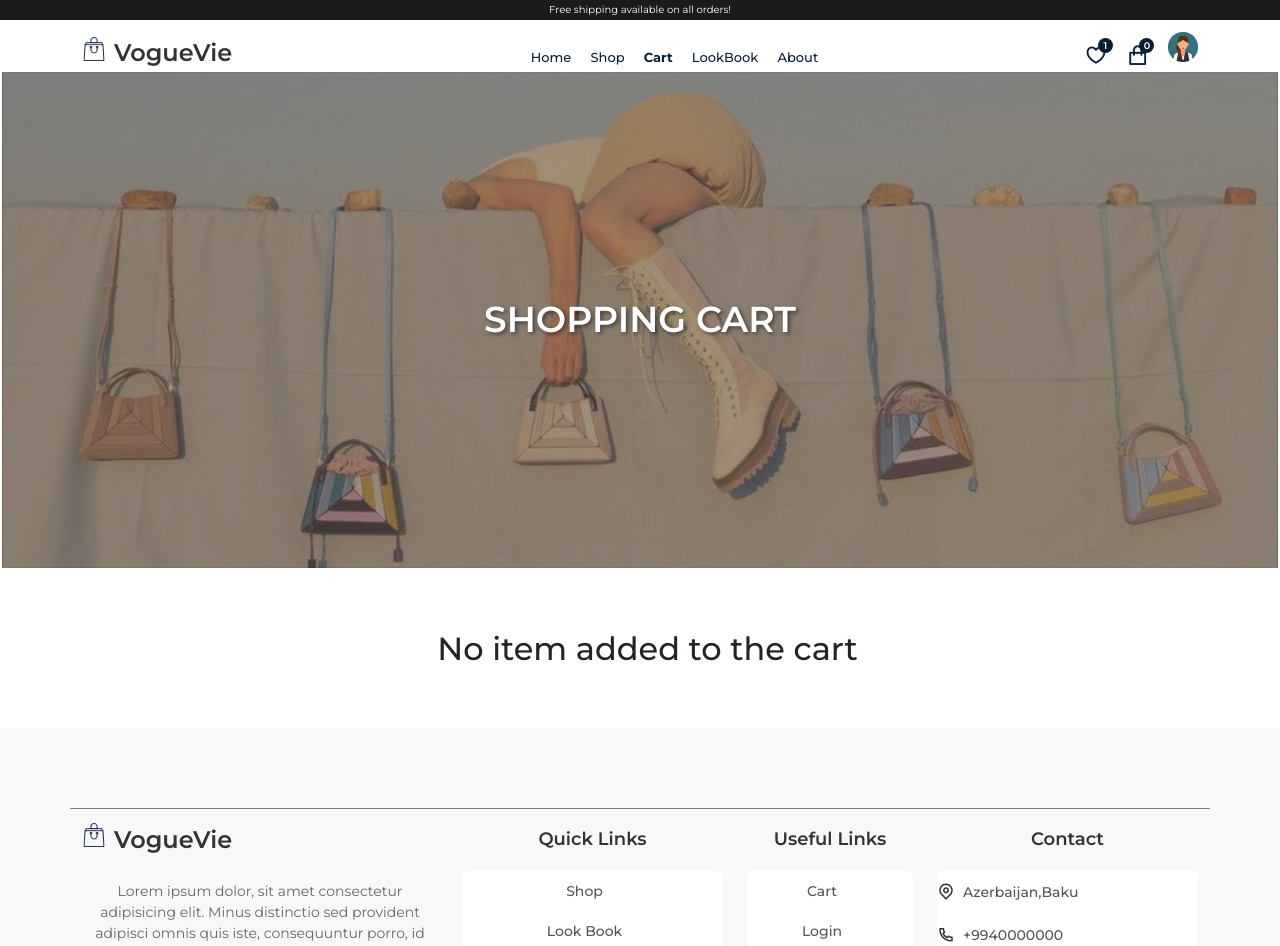
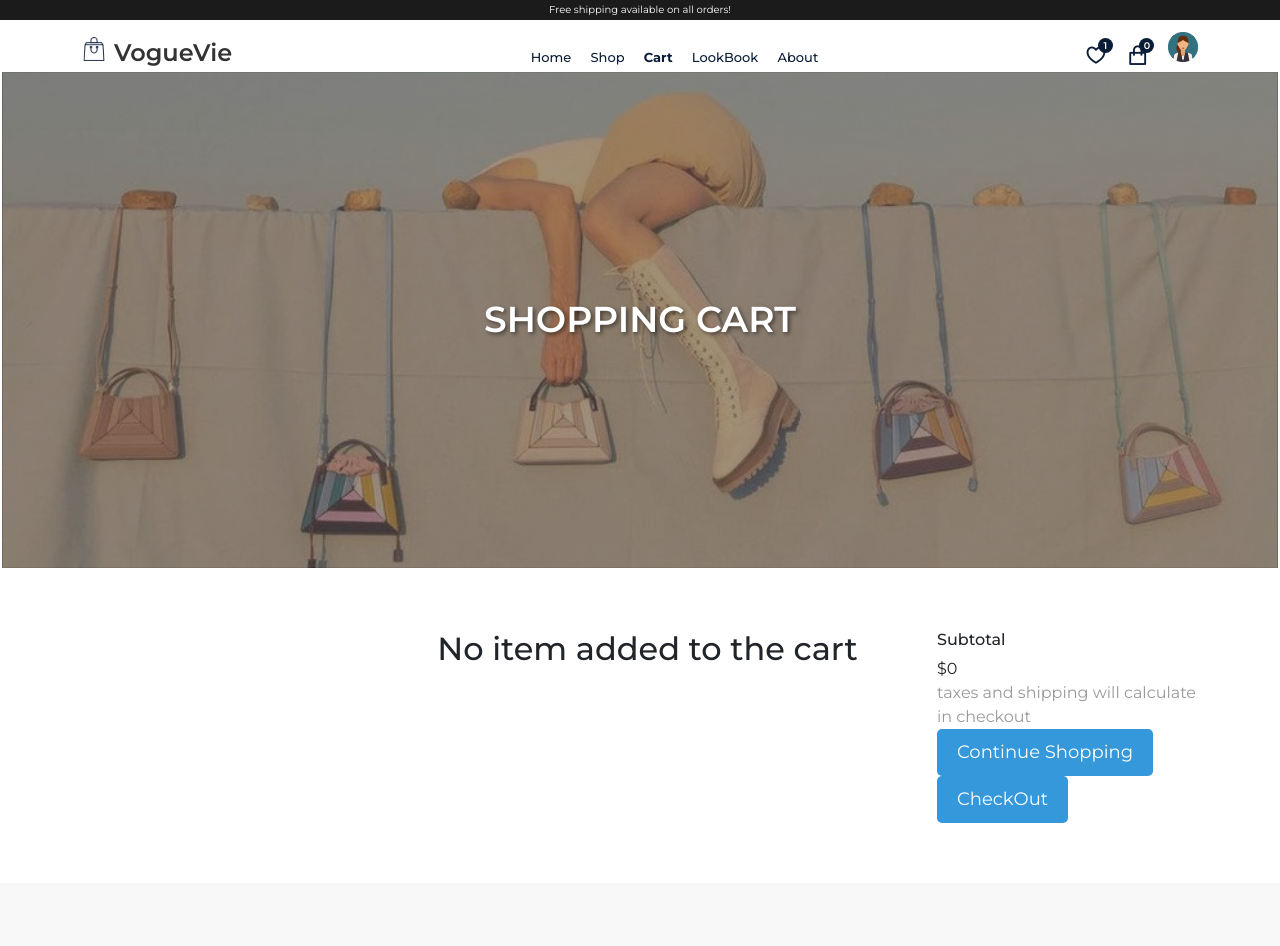
Before and after one commit to shemshajili/Ecommerce, a React (Create React App) app: page /cart in a window 1280 px wide. Shown: the top 946 px of the page. Built offline with nearby package versions, Linux system fonts and the light colour scheme.

Commit message:
Checkout and subtotal added cart

```diff
--- a/src/pages/Cart.jsx
+++ b/src/pages/Cart.jsx
@@ -6,9 +6,11 @@
 import { motion } from 'framer-motion';
 import { cartActions } from '../redux/slices/cartSlice'
 import { useSelector, useDispatch } from 'react-redux';
+import { Link } from 'react-router-dom';
 
 const Cart = () => {
-    const cartItems = useSelector(state => state.cart.cartItems);
+    const cartItems = useSelector((state) => state.cart.cartItems);
+    const totalAmount=useSelector((state)=>state.cart.totalAmount);
 
     useEffect(() => {
 
@@ -56,6 +58,15 @@
                             }
                         </Col>
                         <Col lg='3'>
+                            <div>
+                                <h6>Subtotal</h6>
+                                <span>${totalAmount}</span>
+                            </div>
+                            <p>taxes and shipping will calculate in checkout</p>
+                            <div>
+                                <button className="buy__btn"><Link to='/shop'>Continue Shopping</Link></button>
+
+                                <button className="buy__btn"><Link to='/checkout'>CheckOut</Link></button>                            </div>
                         </Col>
                     </Row>
                 </Container>
@@ -75,7 +86,7 @@
     return   <tr >
     <td><img src={item.imgUrl} alt="" /></td>
     <td>{item.productName}</td>
-    <td>${item.price}</td>
+    <td>{item.price}</td>
     <td>{item.quantity}px</td>
     <td>
         <motion.i whileHover={{scale:1.2}}
```
Also changed, not shown: src/redux/slices/cartSlice.js (+6 -6 lines).
